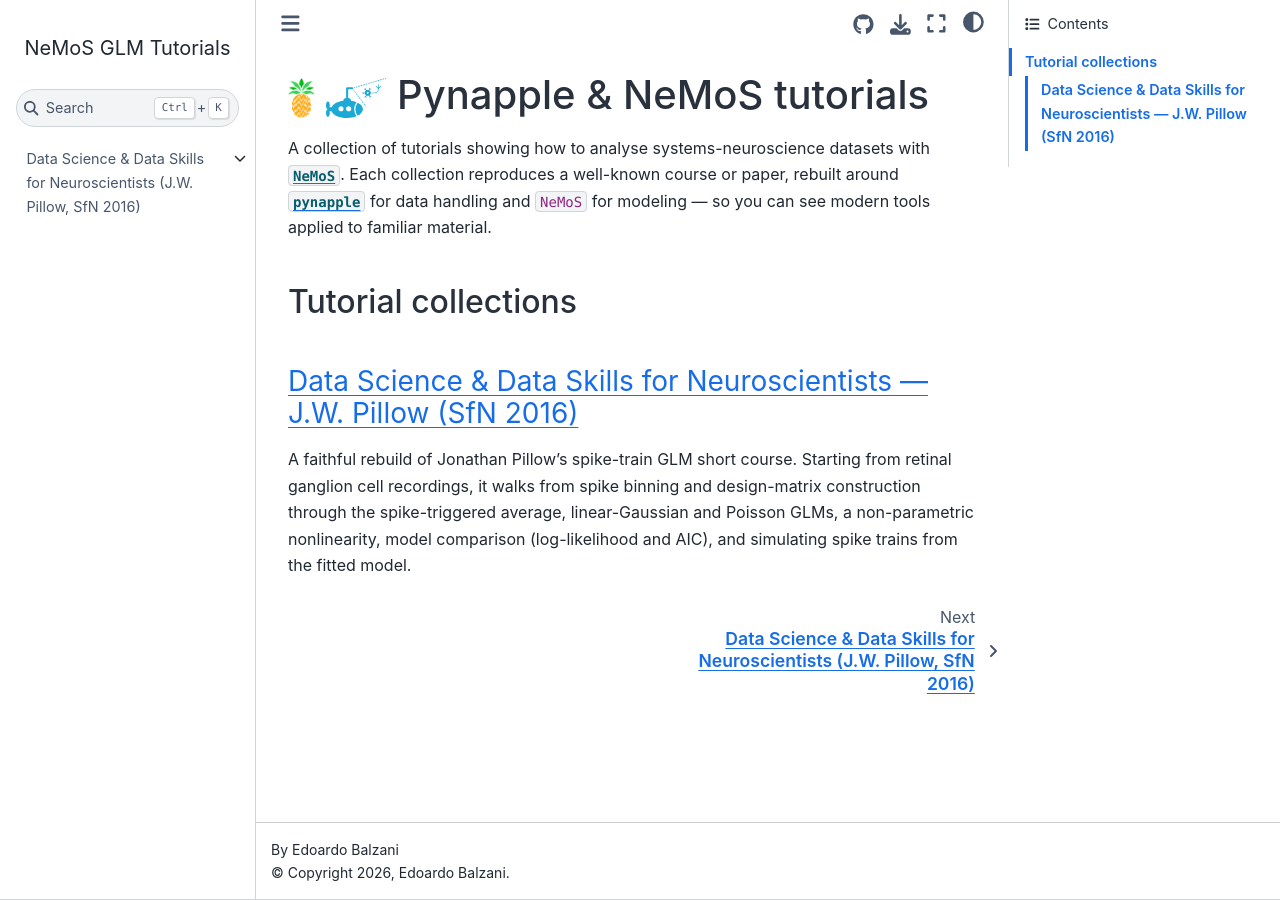
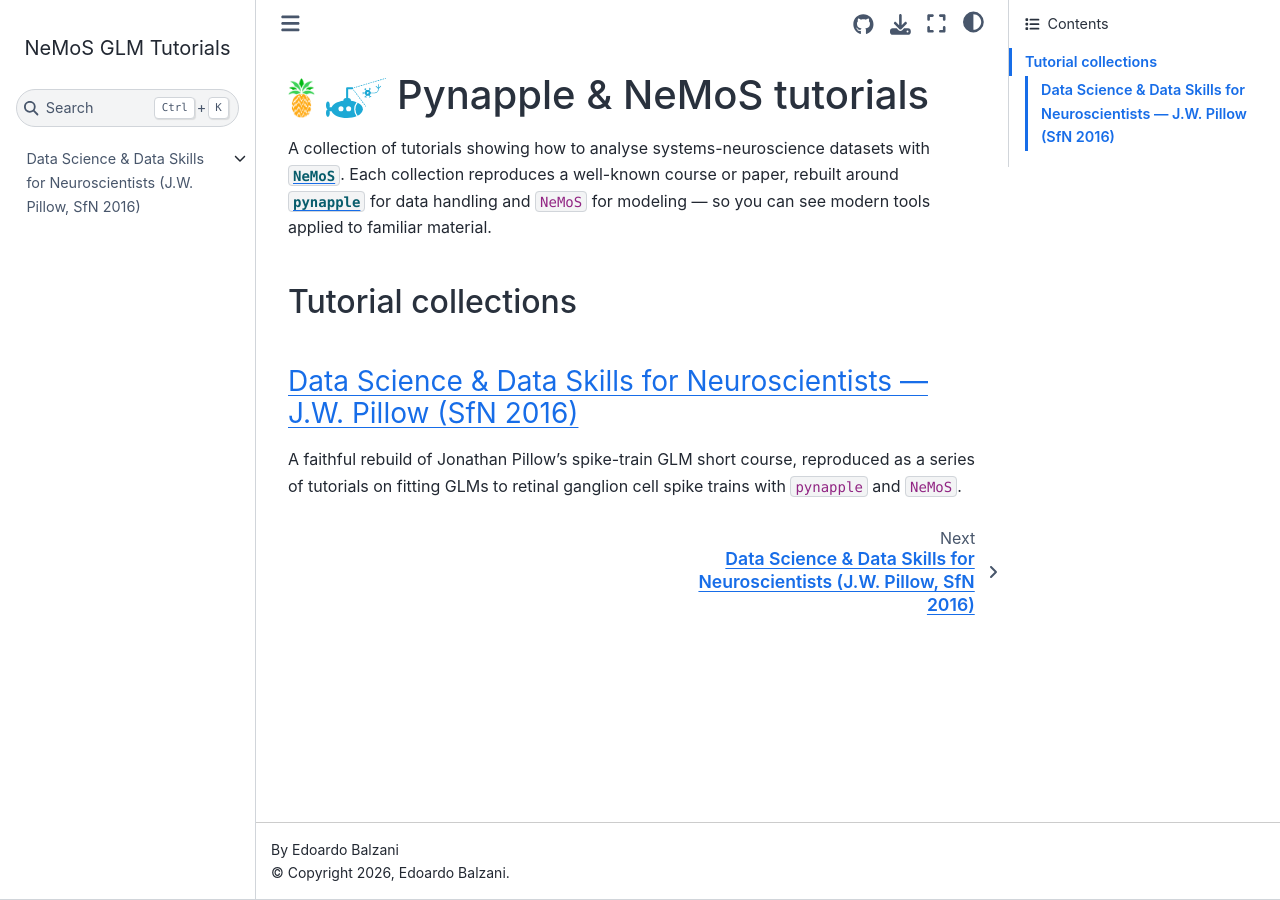
Before and after one commit to BalzaniEdoardo/nemos_glm_tutorials, a Sphinx documentation site: the page built from docs/index.md, in a window 1280 px wide. Built offline with Sphinx 7.4.7 and the Sphinx Book theme 1.1.4, drawn with Linux system fonts in a browser that asks for light colours.

Commit message:
fix descr

````diff
--- a/docs/index.md
+++ b/docs/index.md
@@ -6,7 +6,7 @@ A collection of tutorials showing how to analyse systems-neuroscience datasets w
 
 ### [Data Science & Data Skills for Neuroscientists — J.W. Pillow (SfN 2016)](tutorials/Sfn-2016-tutorial-GLMs/index.md)
 
-A faithful rebuild of Jonathan Pillow's spike-train GLM short course. Starting from retinal ganglion cell recordings, it walks from spike binning and design-matrix construction through the spike-triggered average, linear-Gaussian and Poisson GLMs, a non-parametric nonlinearity, model comparison (log-likelihood and AIC), and simulating spike trains from the fitted model.
+A faithful rebuild of Jonathan Pillow's spike-train GLM short course, reproduced as a series of tutorials on fitting GLMs to retinal ganglion cell spike trains with `pynapple` and `NeMoS`.
 
 ```{toctree}
 :hidden:
````
Also changed, not shown: README.md (+3 -5 lines).
